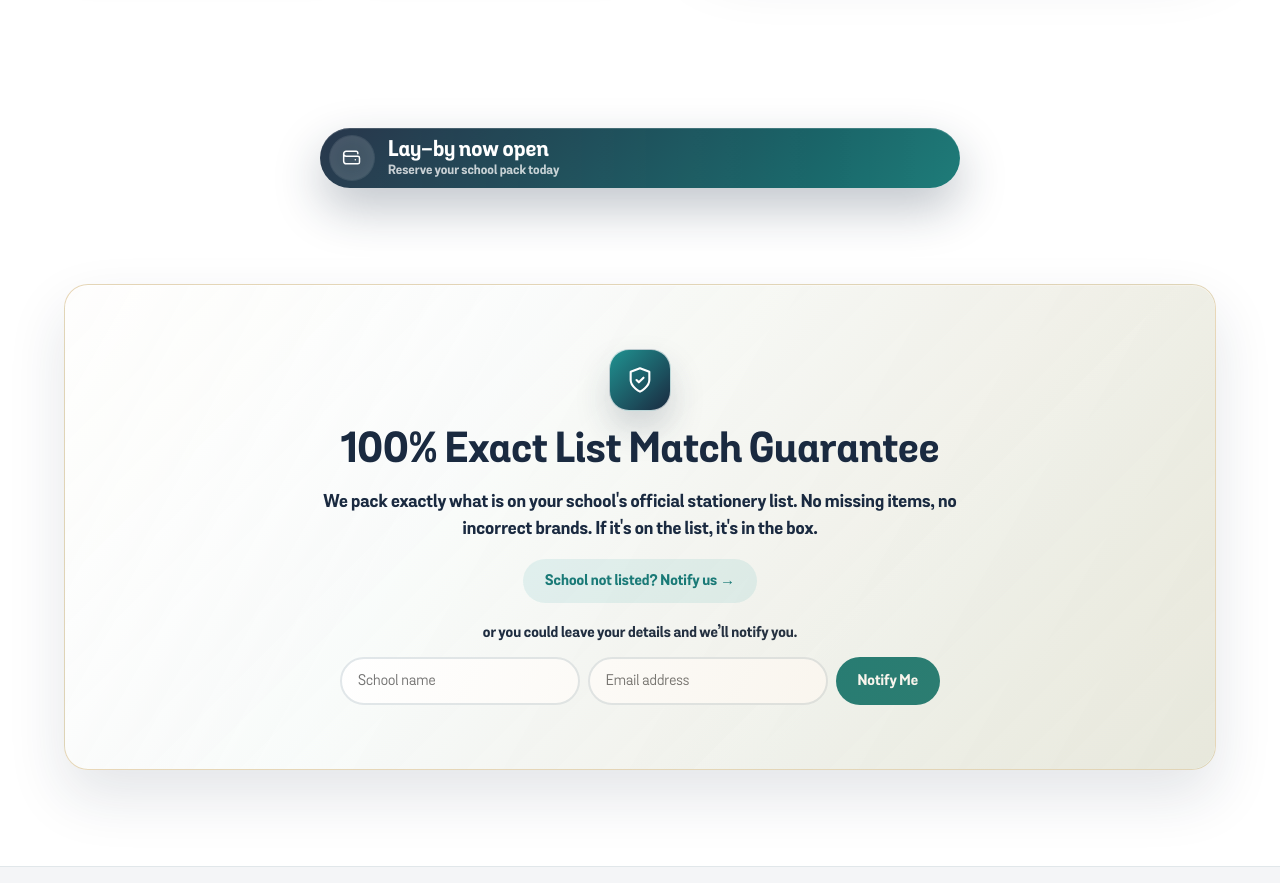
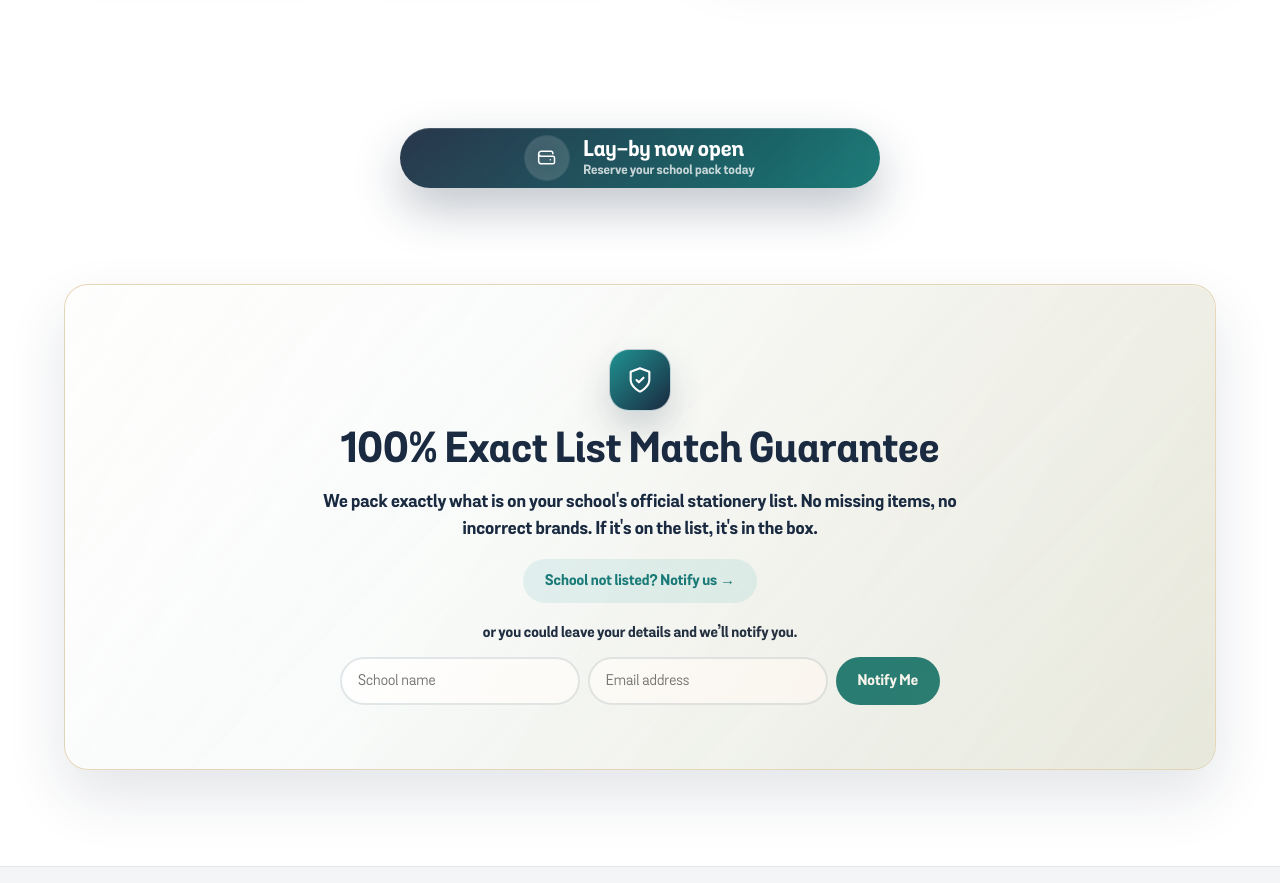
Before and after one commit to mcebisidesigner-spec/pexpacks-supplies, a Next.js app: page / in a window 1280 px wide. Shown: the part 860-1743 px from the top of the page. Built offline with nearby package versions, Linux system fonts and the light colour scheme.

Commit message:
Center lay-by CTA content, reduce max-width to 480px
- Added justify-content: center to .laybySpotlightLink
- Removed flex: 1 1 auto from text (was stretching to the right)
- Reduced max-width from 640px to 480px for better proportion
- Removed asymmetric left padding (now equal all sides)

```diff
--- a/components/marketing/MarketingHome.module.css
+++ b/components/marketing/MarketingHome.module.css
@@ -216,12 +216,13 @@
 .laybySpotlightLink {
   position: relative;
   display: inline-flex;
+  justify-content: center;
   align-items: center;
   box-sizing: border-box;
   gap: clamp(8px, 1.2vw, 14px);
-  width: min(100%, 640px);
+  width: min(100%, 480px);
   min-height: clamp(48px, 5.5vw, 60px);
-  padding: clamp(5px, 0.8vw, 8px) clamp(14px, 2vw, 24px) clamp(5px, 0.8vw, 8px) clamp(6px, 1vw, 10px);
+  padding: clamp(5px, 0.8vw, 8px) clamp(14px, 2vw, 24px);
   border: none;
   border-radius: var(--radius-pill);
   background:
@@ -299,8 +300,6 @@
   display: flex;
   flex-direction: column;
   gap: 1px;
-  flex: 1 1 auto;
-  min-width: 0;
 }
 
 .laybySpotlightText strong {
```
